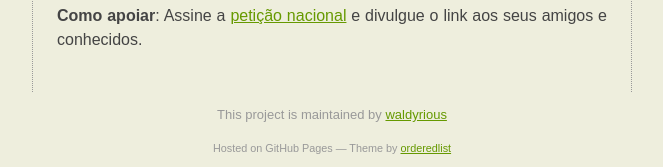
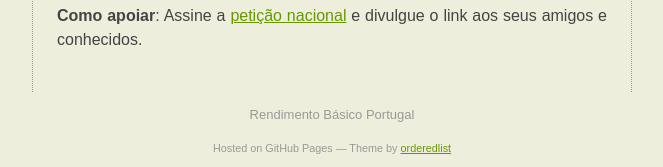
Before and after one commit to waldyrious/rendimentobasico.pt, a Jekyll site: the page built from index.md, in a window 1280 px wide and 900 px high, scrolled down 1764 px. Shown: the part 730-897 px from the top of the window, without its empty margins (308-971 px from the left). Built offline with Jekyll 4.4.1, drawn with Linux system fonts in a browser that asks for light colours; our own code applies the rules of GitHub Pages for plain Markdown files; a script that is not in the unit is left out.

Commit message:
minor tweak to footer

```diff
--- a/_layouts/default.html
+++ b/_layouts/default.html
@@ -23,9 +23,7 @@
 
       </section>
       <footer>
-        {% if site.github.is_project_page %}
-        <p>This project is maintained by <a href="{{ site.github.owner_url }}">{{ site.github.owner_name }}</a></p>
-        {% endif %}
+        <p>Rendimento Básico Portugal</p>
         <p><small>Hosted on GitHub Pages &mdash; Theme by <a href="https://github.com/orderedlist">orderedlist</a></small></p>
       </footer>
     </div>
```
